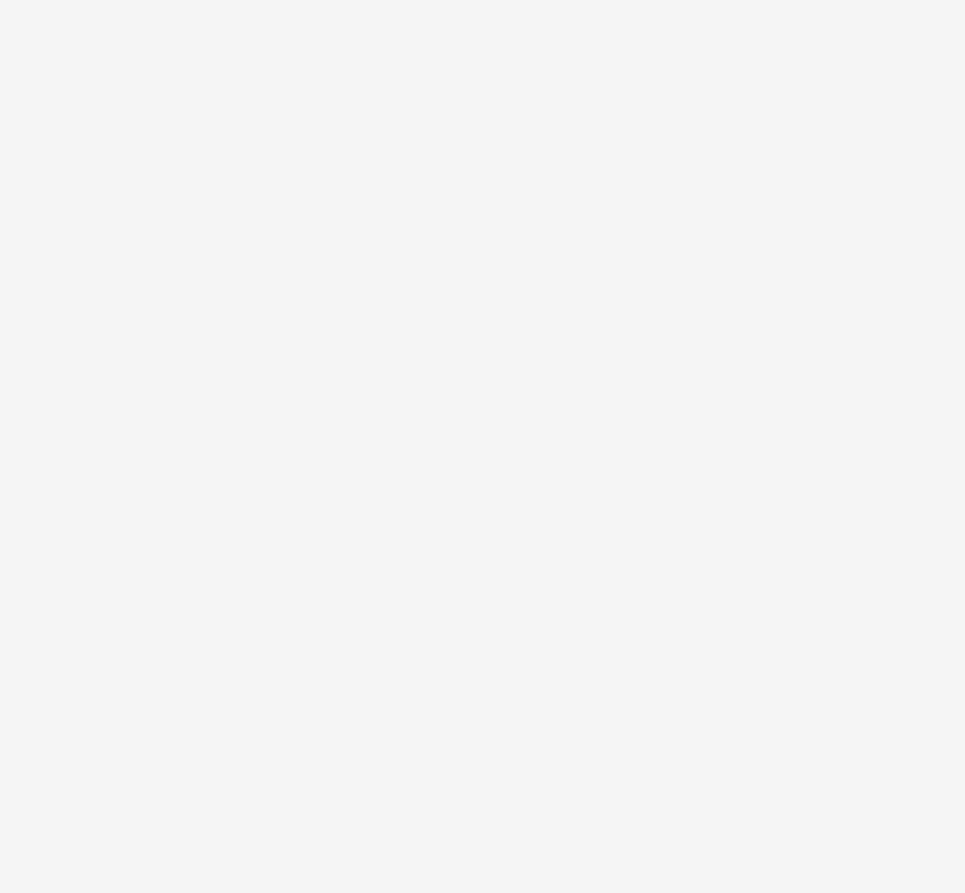
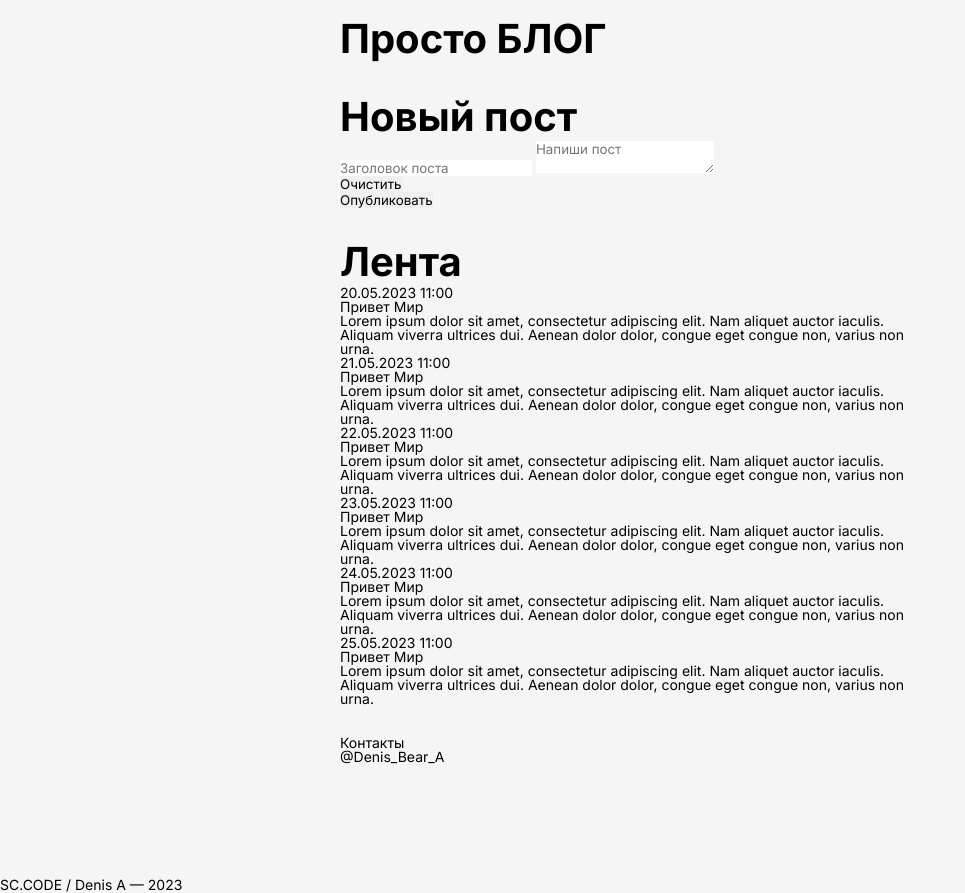
Before and after one commit to DenisAnf/blog-app, a plain HTML site: page index.html in a window 1280 px wide. Shown: the whole page, without its empty margins (0-965 px from the left). Before the commit the page ends 800 px from the top, so only its background shows below. Drawn offline with Linux system fonts and the light colour scheme.

Commit message:
added html

```diff
--- a/index.html
+++ b/index.html
@@ -10,17 +10,98 @@
 	<meta name="Address" content="Санкт-Петербург">
 
 	<link rel="stylesheet" href="styles/style.css">
-	<title>Счетчик тренировок</title>
-	<link rel="shortcut icon" href="resourses/img/icon/favicon.ico"/>
+	<title>Простой блог</title>
+	<link rel="shortcut icon" href="/resourses/img/icon/favicon.ico"/>
 </head>
 <body>
-	<header class="header"></header>
+	<header class="header">
+		<div class="container">
+			<h1 class="header__title">
+				Просто БЛОГ
+			</h1>
+		</div>
+
+	</header>
 
 	<main class="page">
+		<section class="new-post">
+			<div class="container">
+				<div class="new-post__wrapper">
+					<h2 class="new-post__title">
+						Новый пост
+					</h2>
+					<form action="" class="new-post__form">
+						<div class="input">
+							<input type="text" name="name" placeholder="Заголовок поста" class="input__title">
+							<textarea name="" id="" class="input__discription" placeholder="Напиши пост"></textarea>
+						</div>
+						<button type="reset" class="new-post__button-reset">Очистить</button>
+					</form>
+					<button type="submit" class="new-post__button-submit">Опубликовать</button>
+				</div>
+			</div>
+		</section>
 
+		<section class="feed">
+			<div class="container">
+				<div class="feed__wrapper">
+					<h2 class="feed__title">
+						Лента
+					</h2>
+					<div class="post__wrapper">
+						<div class="post">
+							<p class="post__date">20.05.2023 11:00</p>
+							<p class="post__title">Привет Мир</p>
+							<p class="post__discription">Lorem ipsum dolor sit amet, consectetur adipiscing elit. Nam aliquet auctor iaculis. Aliquam viverra ultrices dui. Aenean dolor dolor, congue eget congue non, varius non urna.</p>
+						</div>
+						<div class="post">
+							<p class="post__date">21.05.2023 11:00</p>
+							<p class="post__title">Привет Мир</p>
+							<p class="post__discription">Lorem ipsum dolor sit amet, consectetur adipiscing elit. Nam aliquet auctor iaculis. Aliquam viverra ultrices dui. Aenean dolor dolor, congue eget congue non, varius non urna.</p>
+						</div>
+						<div class="post">
+							<p class="post__date">22.05.2023 11:00</p>
+							<p class="post__title">Привет Мир</p>
+							<p class="post__discription">Lorem ipsum dolor sit amet, consectetur adipiscing elit. Nam aliquet auctor iaculis. Aliquam viverra ultrices dui. Aenean dolor dolor, congue eget congue non, varius non urna.</p>
+						</div>
+						<div class="post">
+							<p class="post__date">23.05.2023 11:00</p>
+							<p class="post__title">Привет Мир</p>
+							<p class="post__discription">Lorem ipsum dolor sit amet, consectetur adipiscing elit. Nam aliquet auctor iaculis. Aliquam viverra ultrices dui. Aenean dolor dolor, congue eget congue non, varius non urna.</p>
+						</div>
+						<div class="post">
+							<p class="post__date">24.05.2023 11:00</p>
+							<p class="post__title">Привет Мир</p>
+							<p class="post__discription">Lorem ipsum dolor sit amet, consectetur adipiscing elit. Nam aliquet auctor iaculis. Aliquam viverra ultrices dui. Aenean dolor dolor, congue eget congue non, varius non urna.</p>
+						</div>
+						<div class="post">
+							<p class="post__date">25.05.2023 11:00</p>
+							<p class="post__title">Привет Мир</p>
+							<p class="post__discription">Lorem ipsum dolor sit amet, consectetur adipiscing elit. Nam aliquet auctor iaculis. Aliquam viverra ultrices dui. Aenean dolor dolor, congue eget congue non, varius non urna.</p>
+						</div>
+					</div>
+				</div>
+			</div>
+		</section>
+
+		<section class="contacts" id="contacts">
+			<div class="container">
+				<div class="contacts__title">
+					Контакты
+				</div>
+					<div class="contact__mail">
+						<a target="_blank" href="https://t.me/Denis_Bear_A">@Denis_Bear_A</a>
+					</div>
+				</div>
+			</div>
+		</section>
 	</main>
 
-	<footer class="footer"></footer>
+	<footer class="footer">
+		<div class="footer__cr">
+			SC.CODE / Denis A — 2023
+		</div>
+	</footer>
 
 	<script src="js/index.js"></script>
 </body>
--- a/js/index.js
+++ b/js/index.js
@@ -265,4 +265,4 @@ function findOldest(people) {
 	};
 
 	return oldestPeople;
-	}
+}
--- a/scss/style.scss
+++ b/scss/style.scss
@@ -1,6 +1,7 @@
-@import url(https://fonts.googleapis.com/css?family=Manrope:700);
 
-$fontfamily: "Manrope", sans-serif;
+@import url(https://fonts.googleapis.com/css?family=Inter:regular,700);
+
+$fontfamily: "Inter", sans-serif;
 
 @import "_nullstyle";
 
@@ -8,9 +9,97 @@ body {
 	width: 100%;
 	background-color: #F5F5F5;
 	font-family: $fontfamily;
-	font-weight: 700;
+	font-weight: 400;
 }
 
 .page {
 	height: 100%;
 }
+
+.container {
+	margin: 0 auto;
+	max-width: 630px;
+	padding: 15px;
+}
+
+.header {
+
+	&__title {
+		font-weight: 700;
+		font-size: 40px;
+		line-height: 48px;
+	}
+}
+
+.new-post {
+
+	&__wrapper {
+	}
+
+	&__title {
+		font-weight: 700;
+		font-size: 40px;
+		line-height: 48px;
+	}
+
+	&__form {
+	}
+
+	&__button-reset {
+	}
+
+	&__button-submit {
+	}
+}
+
+.input {
+
+	&__title {
+	}
+
+	&__discription {
+	}
+}
+
+
+.feed {
+
+	&__wrapper {
+	}
+
+	&__title {
+		font-weight: 700;
+		font-size: 40px;
+		line-height: 48px;
+	}
+}
+.post {
+
+	&__wrapper {
+	}
+
+	&__date {
+	}
+
+	&__title {
+	}
+
+	&__discription {
+	}
+}
+.contacts {
+
+	&__title {
+	}
+}
+
+.contact {
+
+	&__mail {
+	}
+}
+.footer {
+
+		&__cr {
+		}
+}
```
Also changed, not shown: resourses/img/icon/favicon.ico, resourses/img/icon/icons8-блог-512.png (added), resourses/img/icon/icons8-блог-64.png (added), resourses/img/icon/maths.png (deleted), styles/style.css.
